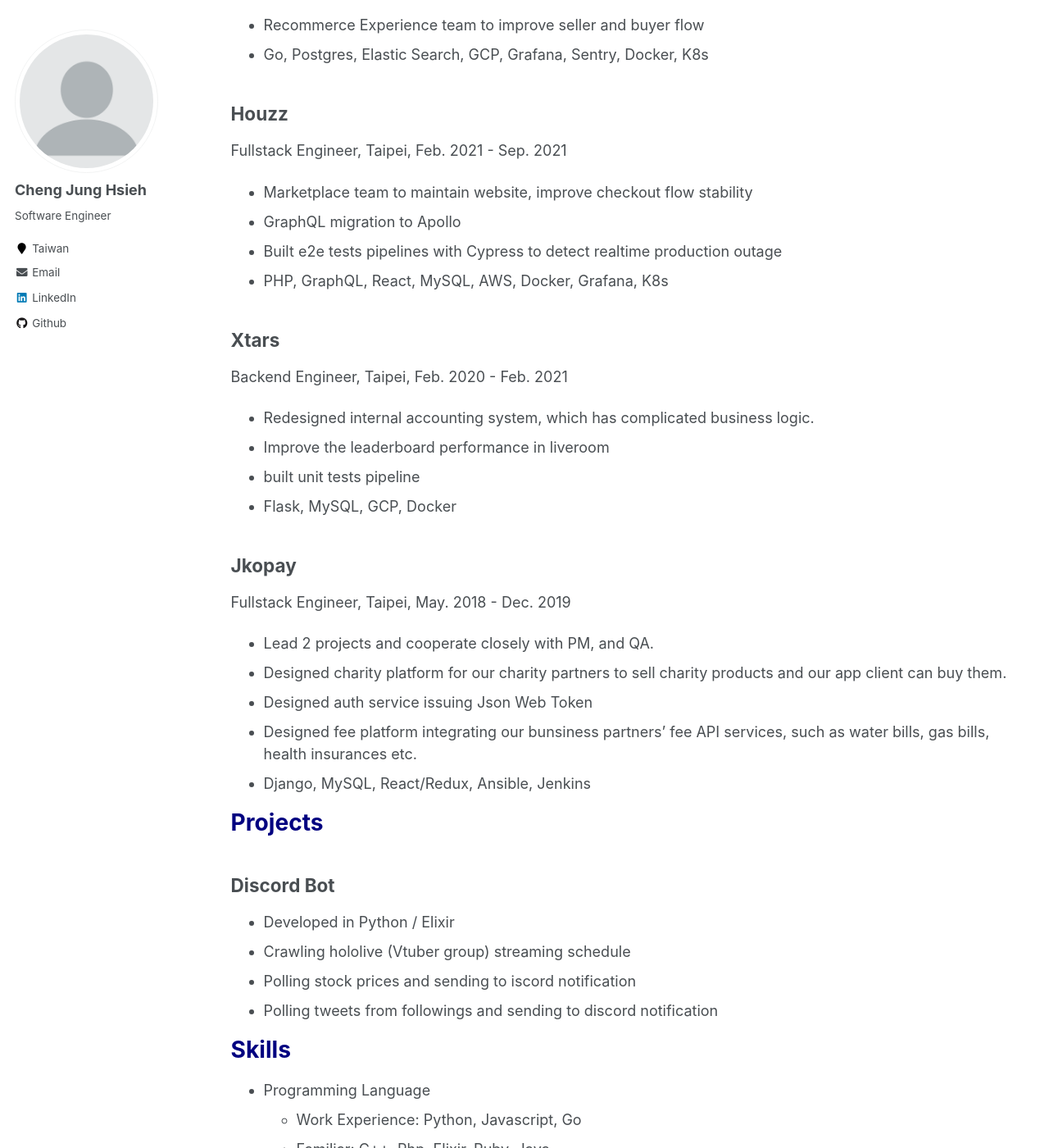
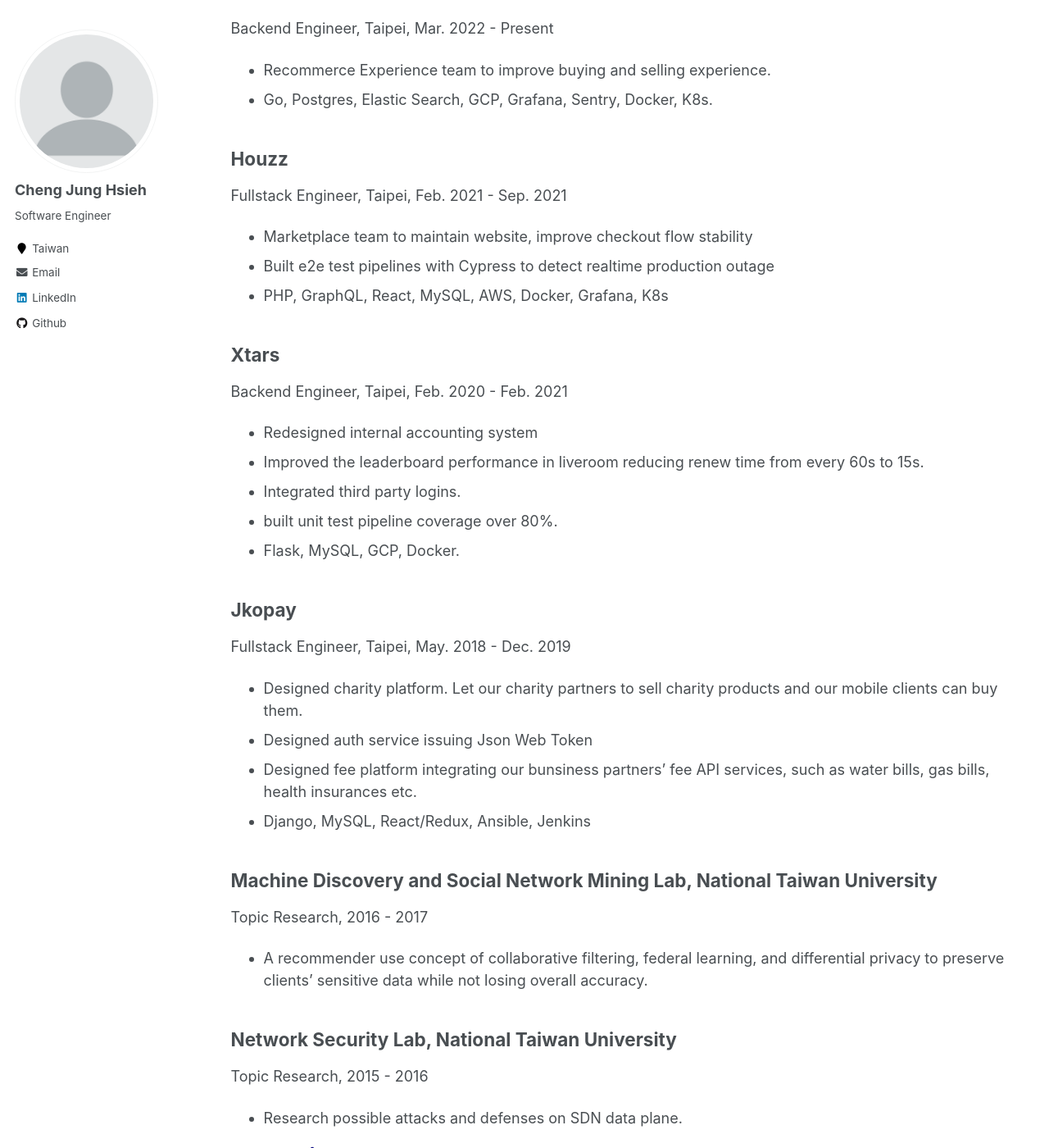
Before and after one commit to chengjunghsieh/chengjunghsieh.github.io, a Jekyll site: the page built from _pages/cv.md, in a window 1280 px wide and 1400 px high, scrolled down 289 px. Shown: the whole window at 82% size. Built offline with Jekyll 4.4.1, drawn with Linux system fonts in a browser that asks for light colours; some of the changed text lies outside the part shown.

Commit message:
update cv

```diff
--- a/_pages/cv.md
+++ b/_pages/cv.md
@@ -9,39 +9,58 @@
 
 {% include base_path %}
 
+Download [pdf](https://drive.google.com/file/d/1ZOz_lkNanY1HSQM_FFhCo803knTcVx0_/view?usp=sharing)
+
 <span style="color:navy">Experience</span>
 ======
 
 ## Caoursell
 Backend Engineer, Taipei, Mar. 2022 - Present
 
-* Recommerce Experience team to improve seller and buyer flow
-* Go, Postgres, Elastic Search, GCP, Grafana, Sentry, Docker, K8s
+* Recommerce Experience team to improve buying and selling experience.
+* Go, Postgres, Elastic Search, GCP, Grafana, Sentry, Docker, K8s.
 
 ## Houzz
 Fullstack Engineer, Taipei, Feb. 2021 - Sep. 2021
 
 * Marketplace team to maintain website, improve checkout flow stability
-* GraphQL migration to Apollo
-* Built e2e tests pipelines with Cypress to detect realtime production outage
+* Built e2e test pipelines with Cypress to detect realtime production outage
 * PHP, GraphQL, React, MySQL, AWS, Docker, Grafana, K8s
 
 ## Xtars
 Backend Engineer, Taipei, Feb. 2020 - Feb. 2021
 
-* Redesigned internal accounting system, which has complicated business logic.
-* Improve the leaderboard performance in liveroom
-* built unit tests pipeline
-* Flask, MySQL, GCP, Docker
+* Redesigned internal accounting system
+* Improved the leaderboard performance in liveroom reducing renew time from every 60s to 15s.
+* Integrated third party logins.
+* built unit test pipeline coverage over 80%.
+* Flask, MySQL, GCP, Docker.
 
 ## Jkopay
 Fullstack Engineer, Taipei, May. 2018 - Dec. 2019
 
-* Lead 2 projects and cooperate closely with PM, and QA.
-* Designed charity platform for our charity partners to sell charity products and our app client can buy them.
+* Designed charity platform. Let our charity partners to sell charity products and our mobile clients can buy
+them.
 * Designed auth service issuing Json Web Token
-* Designed fee platform integrating our bunsiness partners' fee API services, such as water bills, gas bills, health insurances etc.
+* Designed fee platform integrating our bunsiness partners’ fee API services, such as water bills, gas bills,
+health insurances etc.
 * Django, MySQL, React/Redux, Ansible, Jenkins
+
+## Machine Discovery and Social Network Mining Lab, National Taiwan University
+Topic Research, 2016 - 2017
+
+* A recommender use concept of collaborative filtering, federal learning, and differential privacy to preserve
+clients’ sensitive data while not losing overall accuracy.
+
+## Network Security Lab, National Taiwan University
+Topic Research, 2015 - 2016
+
+* Research possible attacks and defenses on SDN data plane.
+
+
+<span style="color:navy">Education</span>
+======
+* B.S. in Computer Science, National Taiwan University, 2013 - 2017
 
 <span style="color:navy">Projects</span>
 ===
@@ -49,9 +68,9 @@
 ## Discord Bot
 
 * Developed in Python / Elixir
-* Crawling hololive (Vtuber group) streaming schedule
+* Crawling hololive (VTuber group) streaming schedule
 * Polling stock prices and sending to iscord notification
-* Polling tweets from followings and sending to discord notification
+* Polling tweets from followings and sending to discord
 
 <span style="color:navy">Skills</span>
 ======
@@ -62,10 +81,6 @@
   * GCP, AWS
 * DevOps
   * Docker, Jekins, Ansible, Grafana, Prometheus, Sentry, ElasticSearch, K8s
-
-<span style="color:navy">Education</span>
-======
-* B.S. in Computer Science, National Taiwan University, 2013 - 2017
 
 <span style="color:navy">Pulications</span>
 ======
```
